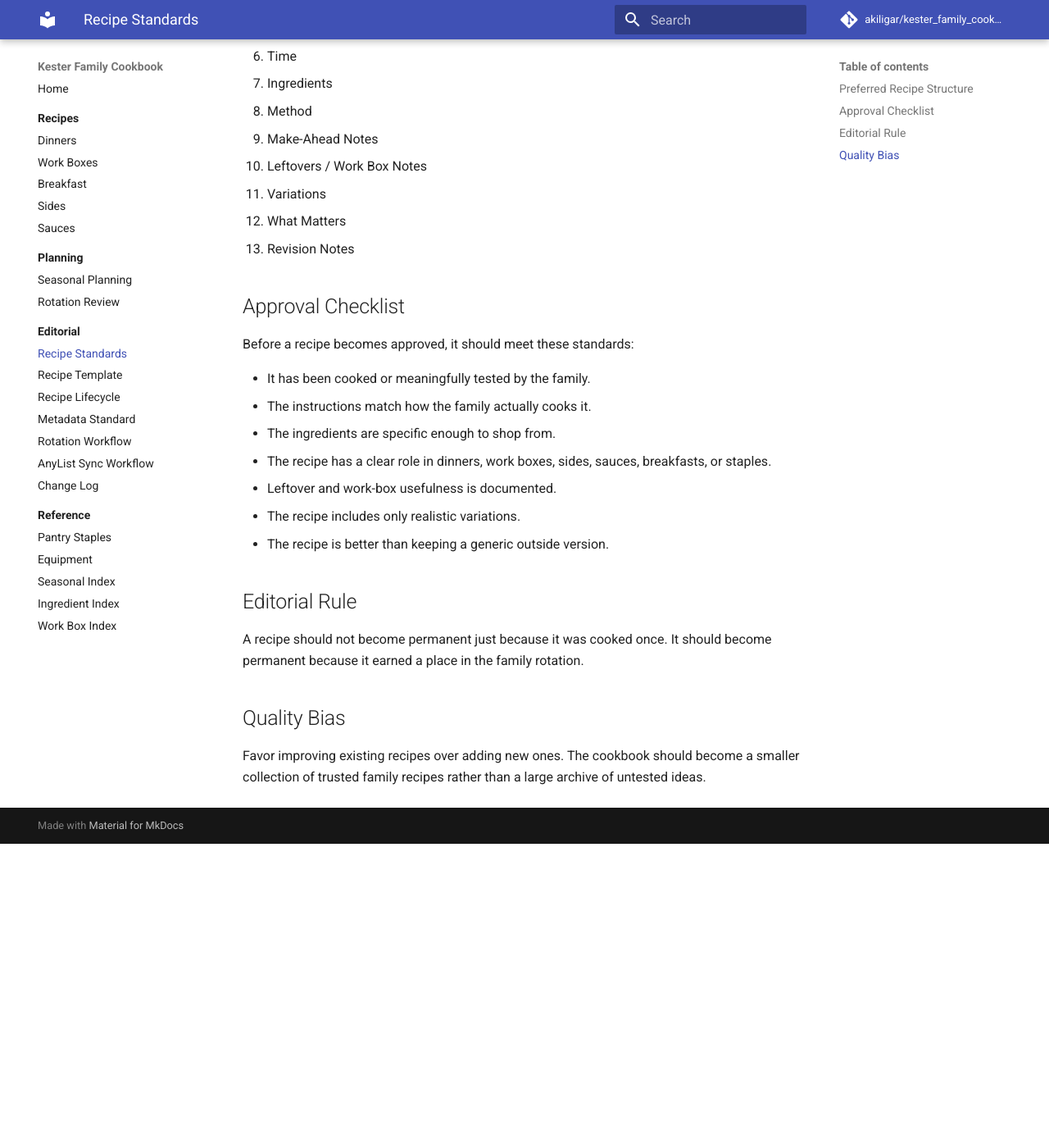
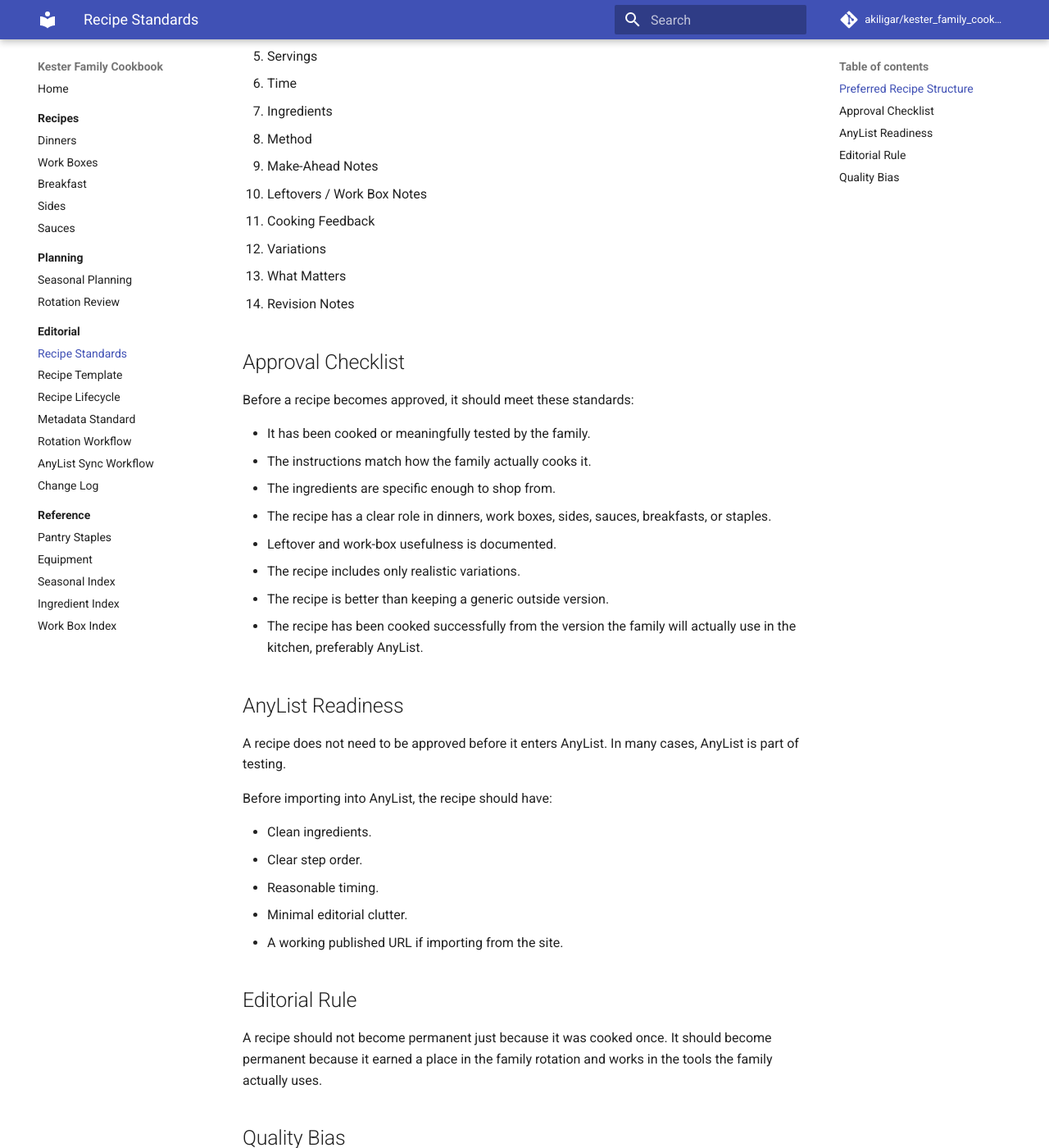
Before and after one commit to akiligar/kester_family_cookbook, an MkDocs documentation site: the page built from docs/editorial/recipe-standards.md, in a window 1280 px wide and 1400 px high, scrolled down 618 px. Shown: the whole window at 82% size. Built offline with MkDocs 1.6.1 and Material for MkDocs 9.7.7, drawn with Linux system fonts in a browser that asks for light colours; comment, search, counter and statistics services are not loaded; before the commit the page ends 1647 px from its top, so only the background shows below that; some of the changed text lies outside the part shown.

Commit message:
Update recipe standards for architecture 1.1

```diff
--- a/docs/editorial/recipe-standards.md
+++ b/docs/editorial/recipe-standards.md
@@ -7,6 +7,7 @@ Every permanent recipe should answer these questions:
 - What makes the Kester version different from a generic version?
 - What parts can be prepped ahead?
 - How does it become leftovers, lunches, or 2:00 AM work meals?
+- Does it cook clearly from the format used in the kitchen, especially AnyList?
 - What should not be changed because it matters?
 
 ## Preferred Recipe Structure
@@ -21,9 +22,10 @@ Every permanent recipe should answer these questions:
 8. Method
 9. Make-Ahead Notes
 10. Leftovers / Work Box Notes
-11. Variations
-12. What Matters
-13. Revision Notes
+11. Cooking Feedback
+12. Variations
+13. What Matters
+14. Revision Notes
 
 ## Approval Checklist
 
@@ -36,10 +38,23 @@ Before a recipe becomes approved, it should meet these standards:
 - Leftover and work-box usefulness is documented.
 - The recipe includes only realistic variations.
 - The recipe is better than keeping a generic outside version.
+- The recipe has been cooked successfully from the version the family will actually use in the kitchen, preferably AnyList.
+
+## AnyList Readiness
+
+A recipe does not need to be approved before it enters AnyList. In many cases, AnyList is part of testing.
+
+Before importing into AnyList, the recipe should have:
+
+- Clean ingredients.
+- Clear step order.
+- Reasonable timing.
+- Minimal editorial clutter.
+- A working published URL if importing from the site.
 
 ## Editorial Rule
 
-A recipe should not become permanent just because it was cooked once. It should become permanent because it earned a place in the family rotation.
+A recipe should not become permanent just because it was cooked once. It should become permanent because it earned a place in the family rotation and works in the tools the family actually uses.
 
 ## Quality Bias
 
```
